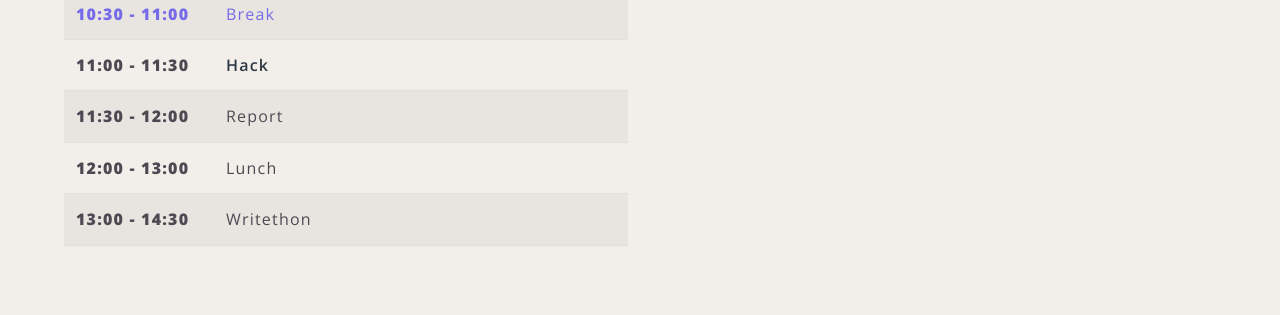
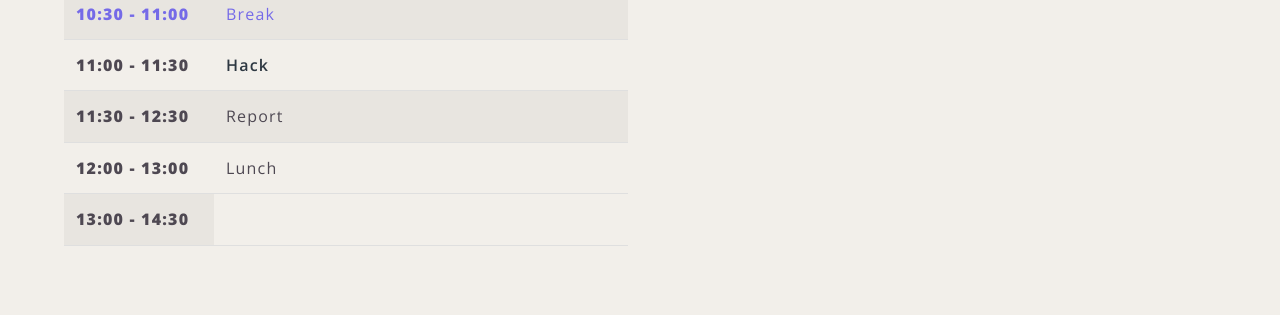
Before and after one commit to elixir-europe/biohackathon-europe-2019, a Jekyll site: the page built from programme.html, in a window 1280 px wide and 900 px high, scrolled down 1785 px. Shown: the part 232-547 px from the top of the window. Built offline with Jekyll 4.4.1, drawn with Linux system fonts in a browser that asks for light colours; nearby versions of some CDN libraries.

Commit message:
Update programme.html
Changes on Friday, to remove the write-a-thon

```diff
--- a/programme.html
+++ b/programme.html
@@ -212,7 +212,7 @@ title: Programme
                             <td class="event"><b>Hack</b></td>
                         </tr>
                         <tr>
-                            <td class="time">11:30 - 12:00</td>
+                            <td class="time">11:30 - 12:30</td>
                             <td class="event">Report</td>
                         </tr>
                         <tr>
@@ -221,7 +221,6 @@ title: Programme
                         </tr>
                         <tr>
                             <td class="time">13:00 - 14:30</td>
-                            <td class="event">Writethon</td>
                         </tr>
                     </tbody>
                 </table>
```
